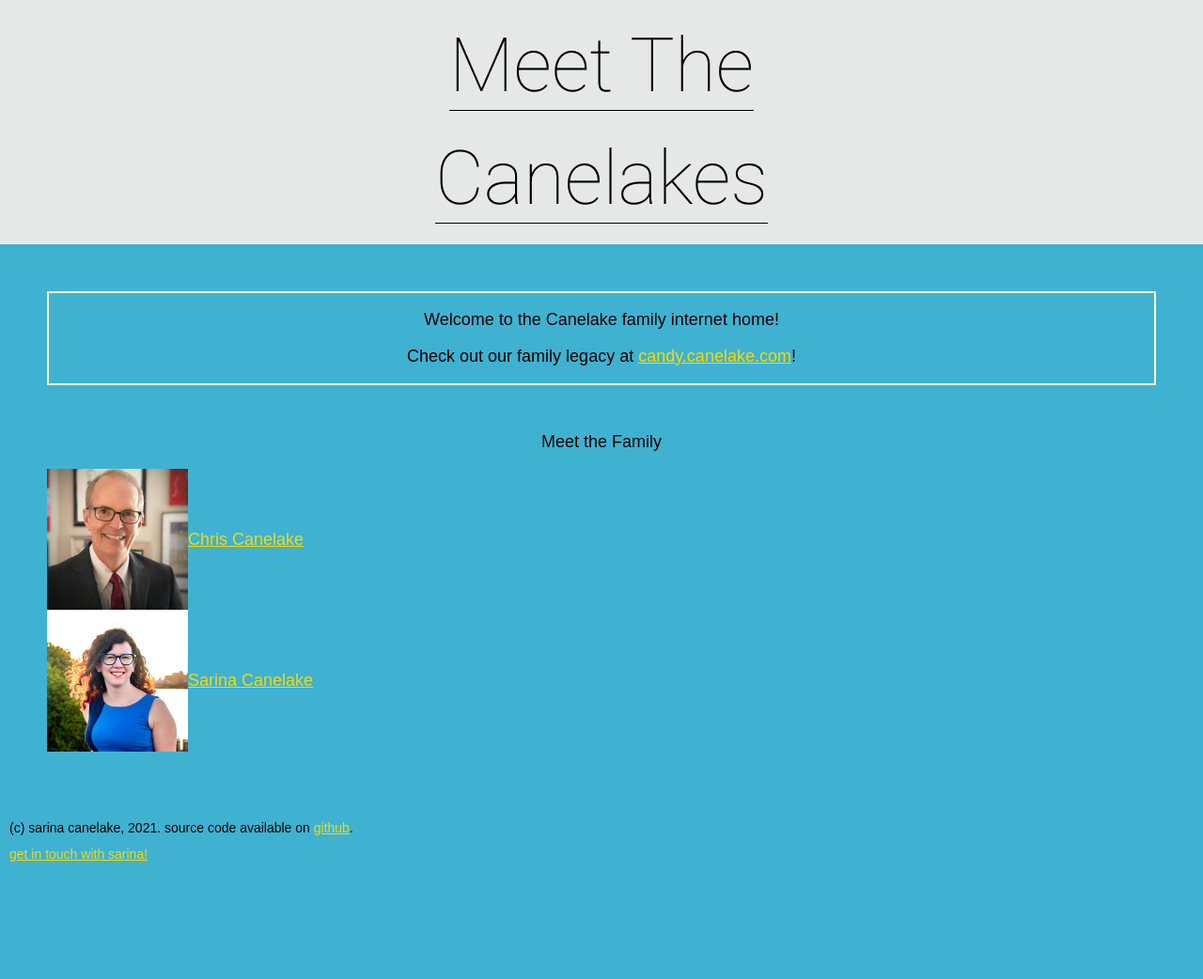
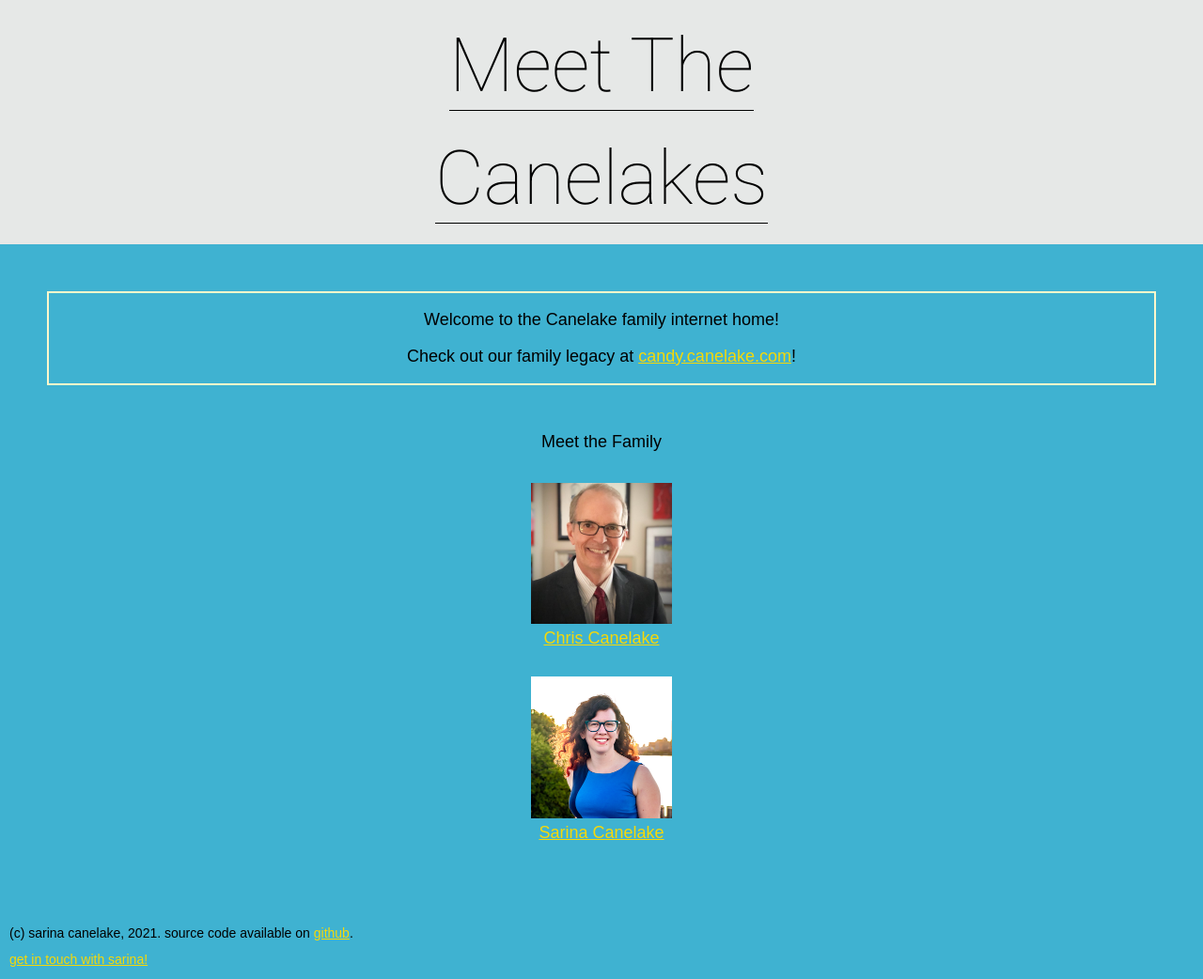
Before and after one commit to sarina/canelake, a Jekyll site: the page built from index.html, in a window 1280 px wide. Shown: the whole page at 94% size. Built offline with Jekyll 4.4.1, drawn with Linux system fonts in a browser that asks for light colours; before the commit the page ends 930 px from its top, so only the background shows below that.

Commit message:
Adjusting flexbox display

```diff
--- a/css/main.css
+++ b/css/main.css
@@ -76,6 +76,9 @@ h1.clearfix, h2.clearfix {
 .align-image {
     display: flex;
     align-items:center;
+    justify-content: center;
+    flex-direction: column;
+    padding: 15px;
 }
 
 /* Footer */
--- a/index.html
+++ b/index.html
@@ -11,12 +11,16 @@ title: Home
     <p>Meet the Family</p>
 
     <div class="align-image">
-      <img src="assets/chriscanelake.jpeg" alt="Chris Canelake" width="150">
+      <a href="chris.canelake.com">
+	<img src="assets/chriscanelake.jpeg" alt="Chris Canelake" width="150">
+      </a>
       <span><a href="chris.canelake.com">Chris Canelake</a></span>
     </div>
 
     <div class="align-image">
-      <img src="assets/sarinacanelake.png" alt="Sarina Canelake" width="150">
+      <a href="sarina.canelake.com">
+	<img src="assets/sarinacanelake.png" alt="Sarina Canelake" width="150">
+      </a>
       <span><a href="sarina.canelake.com">Sarina Canelake</a></span>
     </div>
   </div>
```
